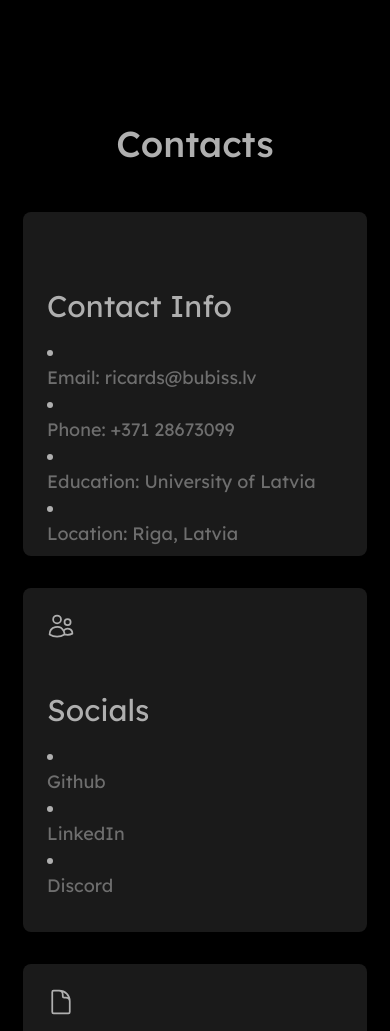
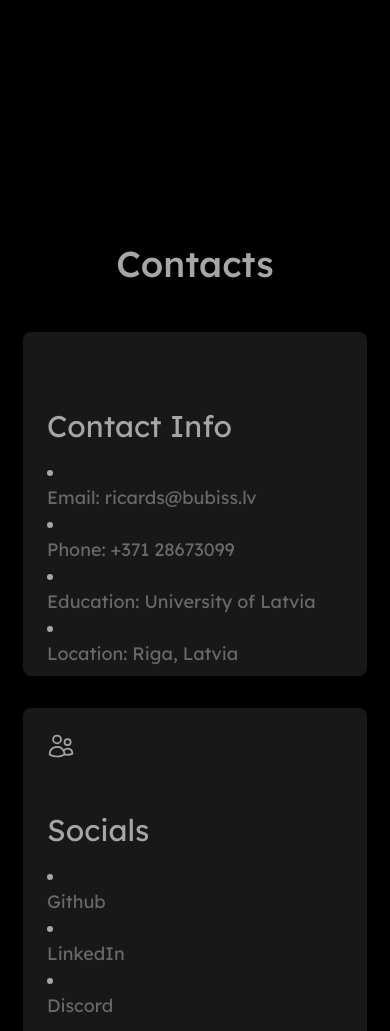
Before and after one commit to Richard0exe/resume-page-2025, a website: page index.html in a window 390 px wide. Shown: the part 1580-2611 px from the top of the page. Drawn offline with Linux system fonts and the light colour scheme.

Commit message:
Added responsiveness

```diff
--- a/index.html
+++ b/index.html
@@ -49,9 +49,9 @@
     </div>
  <div class="flex flex-col items-center">
 
- <div id="contacts" class=" bg-black w-full min-h-screen flex md:flex-row flex-col items-center mx-auto px-8 opacity-0 duration-300 transition-opacity">
+ <div id="contacts" class=" bg-black w-full min-h-screen mt-30 2xl:mt-0 flex 2xl:flex-row md:flex-row-3 flex-col items-center mx-auto px-8 opacity-0 duration-300 transition-opacity">
   <!-- Left: Contacts heading -->
-  <h2 class="text-4xl md:text-6xl font-lexend font-medium text-center md:text-left text-white md:pl-24 mb-12 md:mb-0">
+  <h2 class="w-full 2xl:w-auto text-4xl md:text-6xl font-lexend font-medium text-center 2xl:text-left text-white 2xl:pl-24 mb-12 2xl:mb-0">
     Contacts
   </h2>
 
@@ -131,7 +131,7 @@
 <div id="about-me" class="bg-black text-white min-h-screen p-3 md:p-8 opacity-0 duration-300 transition-opacity">
   <div class="w-full mx-auto">
     <div class="flex justify-between items-center mb-6">
-      <h2 class="font-lexend font-medium text-4xl md:text-6xl text-center md:text-left mt-12 ml-24">About Me</h2>
+      <h2 class="w-full font-lexend font-medium text-4xl md:text-6xl text-center 2xl:text-left mt-12 2xl:ml-24">About Me</h2>
     </div>
 
     <div class="mx-2 md:mx-24 mt-12 grid grid-cols-1 md:grid-cols-[2fr_2fr_1fr] rounded-lg bg-neutral-800 border-2 border-black">
```
Also changed, not shown: src/output.css.
